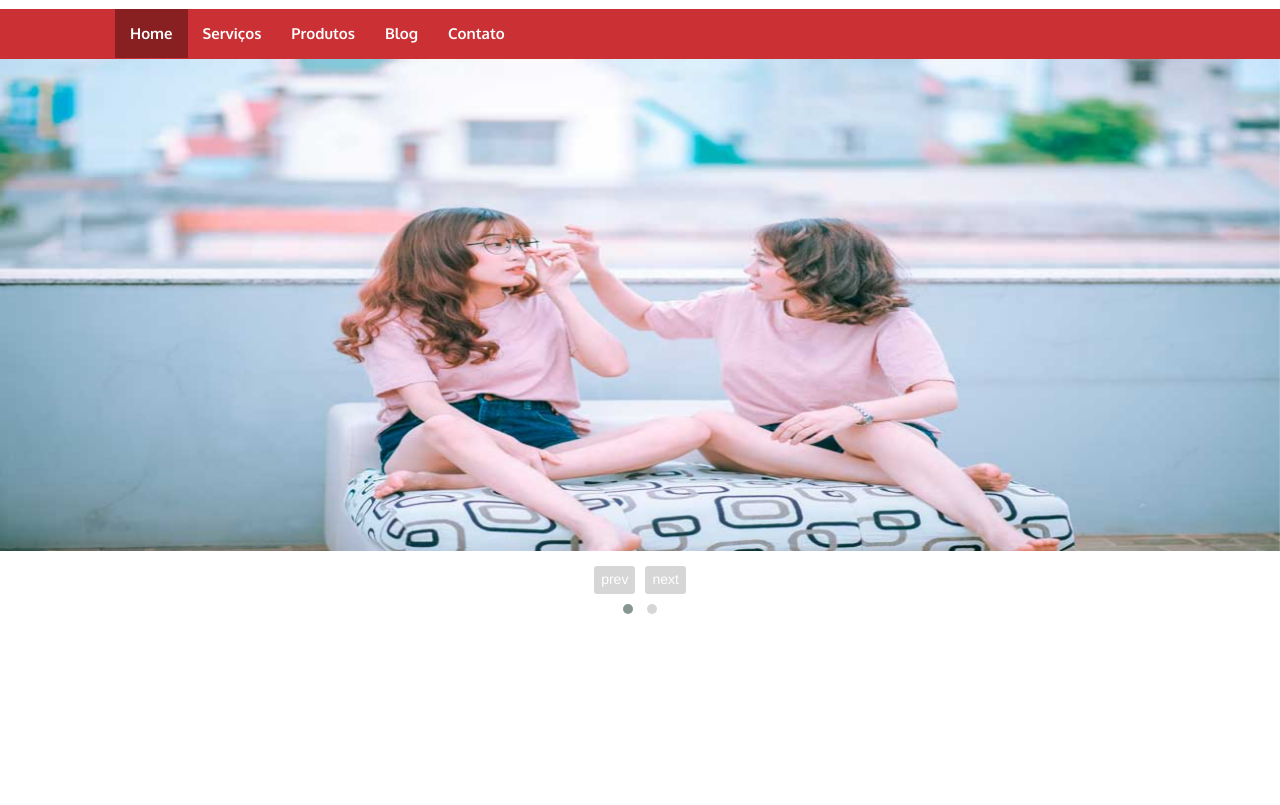
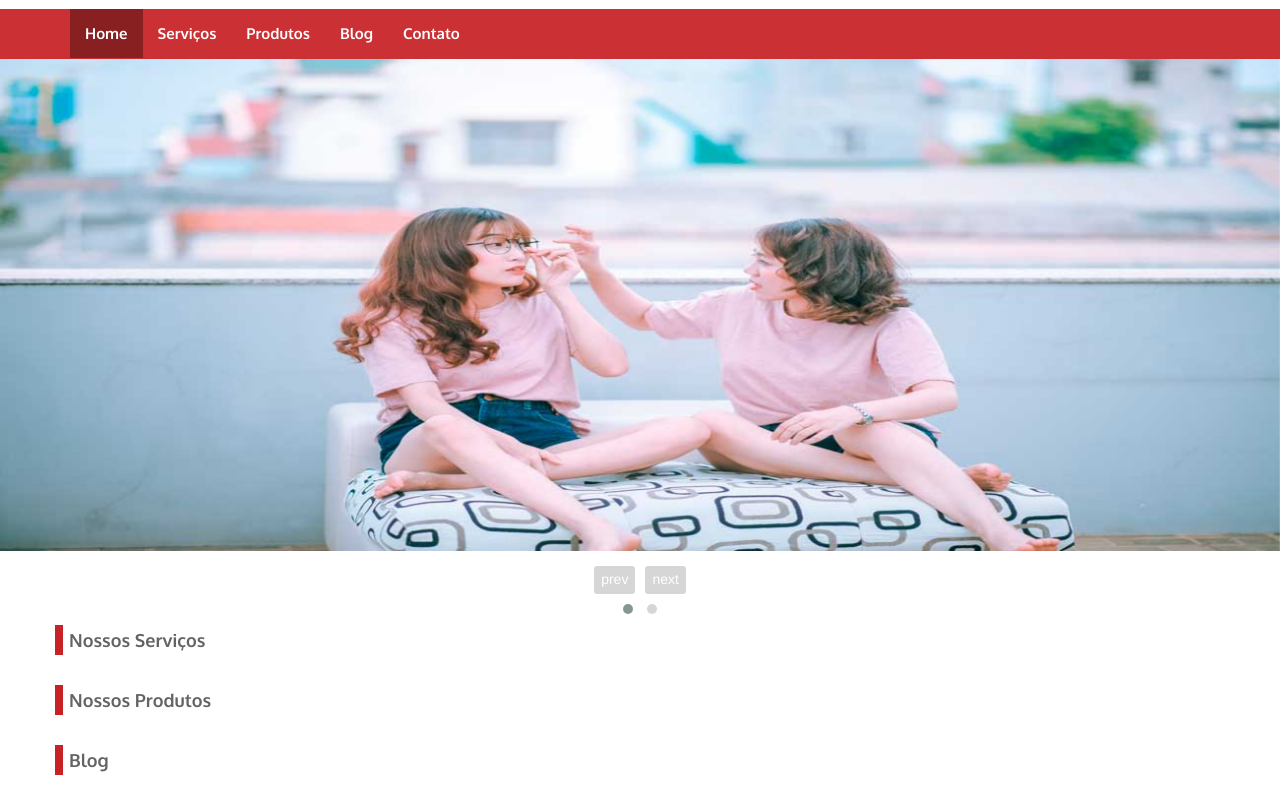
Before and after one commit to ailtonferreira/projects, a plain HTML site: page index.html in a window 1280 px wide. Shown: the part 113-918 px from the top of the page. Before the commit the page ends 800 px from the top, so only its background shows below. Drawn offline with Linux system fonts and the light colour scheme.

Commit message:
Correção de assimetria e inicio criação sessoes, arquivo base adicionado

```diff
--- a/index.html
+++ b/index.html
@@ -35,9 +35,10 @@
 
 	<div id="navegacao">
 		<div class="container">
+			<div class="row">
 				<div id="navegacao__content">
 					<nav class="navbar navbar-default">
-				  <div class="container-fluid">
+
 					    <!-- Brand and toggle get grouped for better mobile display -->
 					    <div class="navbar-header">
 					      <button type="button" class="navbar-toggle collapsed" data-toggle="collapse" data-target="#bs-example-navbar-collapse-1" aria-expanded="false">
@@ -58,8 +59,9 @@
 					        <li><a href="#">Contato</a></li>
 					      </ul>
 					    </div><!-- /.navbar-collapse -->
-				  </div><!-- /.container-fluid -->
+
 					</nav>
+				</div>
 			</div>
 		</div>
 	</div>
@@ -69,6 +71,25 @@
 	    <div class="item"><img src="img/slider0.jpg" alt="slider0"></div>
 	    <div class="item"><img src="img/slider1.jpg" alt="slider1"></div>
 	</div>
+	<!--Fim do Slide/Owl-Carousel-->
+	<!-- Sessão Serviços -->
+	<div class="container">
+		<div class="row">
+			<h2 class="heading"><span></span>Nossos Serviços</h2>
+		</div>
+	</div>
+	<!-- Sessão Produtos -->
+	<div class="container" id="produtos">
+		<div class="row">
+			<h2 class="heading"><span></span>Nossos Produtos</h2>
+		</div>
+	</div>
+	<!-- Blog -->
+	<div class="container" id="blog">
+		<div class="row">
+			<h2 class="heading"><span></span>Blog</h2>
+		</div>
+	</div>
 
 <script src="js/jquery-3.1.1.min.js"></script>
 <script src="js/bootstrap.min.js"></script>
--- /dev/null
+++ b/scss/vendors/_base.scss
@@ -0,0 +1,28 @@
+a{
+	outline: none;
+	img{
+		border: none;
+	}
+}
+
+.container{
+	>.row{
+		>h2.heading{
+			margin: 0 0 30px;
+			font: bold 18px $font-main;
+			color: $heading-color;
+			position: relative;
+			line-height: 30px;
+			text-indent: 14px;
+			>span{
+				display: inline-block;
+				width: 8px;
+				height: 30px;
+				background: $heading-tarja-color;
+				position: absolute;
+				top: 0;
+				left: 0;
+			}
+		}
+	}
+}
--- a/scss/vendors/_header.scss
+++ b/scss/vendors/_header.scss
@@ -8,7 +8,6 @@ body{
 				@include make-xs-column(12);
 				>.logo-container__logo{
 					width: 80%;
-					margin-left: 50px;
 				}
 			}
 			>.search-container{
@@ -33,7 +32,7 @@ body{
 	> #navegacao{
 		background: #ca3034;
 		>.container{
-			>#navegacao__content{
+			#navegacao__content{
 				@include make-md-column(12);
 				.navbar{
 					border-radius: 0;
@@ -43,6 +42,7 @@ body{
 					margin-bottom: 0;
 					.navbar-collapse{
 						border: none;
+						padding-left: 0;
 						> ul.navbar-nav{
 							>li{
 								&.active{
--- a/scss/vendors/_variables.scss
+++ b/scss/vendors/_variables.scss
@@ -1 +1,4 @@
 $font-main: 'Oxygen';
+
+$heading-color: #636363;
+$heading-tarja-color: #c72327;
--- a/scss/vendors/style.scss
+++ b/scss/vendors/style.scss
@@ -1,4 +1,6 @@
 @import "bootstrap/mixins";
 @import "bootstrap/_variables.scss";
 @import "_variables.scss";
+@import "_base.scss";
 @import "_header.scss";
+@import "_servicos.scss";
```
Also changed, not shown: css/vendors/style.css, scss/vendors/_servicos.scss (added), scss/vendors/_slider.scss (deleted), 1 other file. Lines whose indentation alone changed are shown as unchanged.
